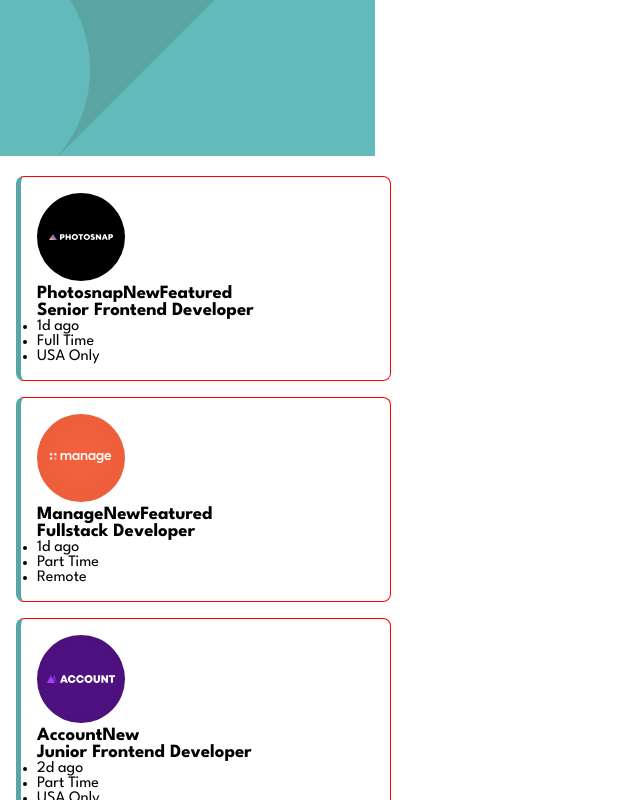
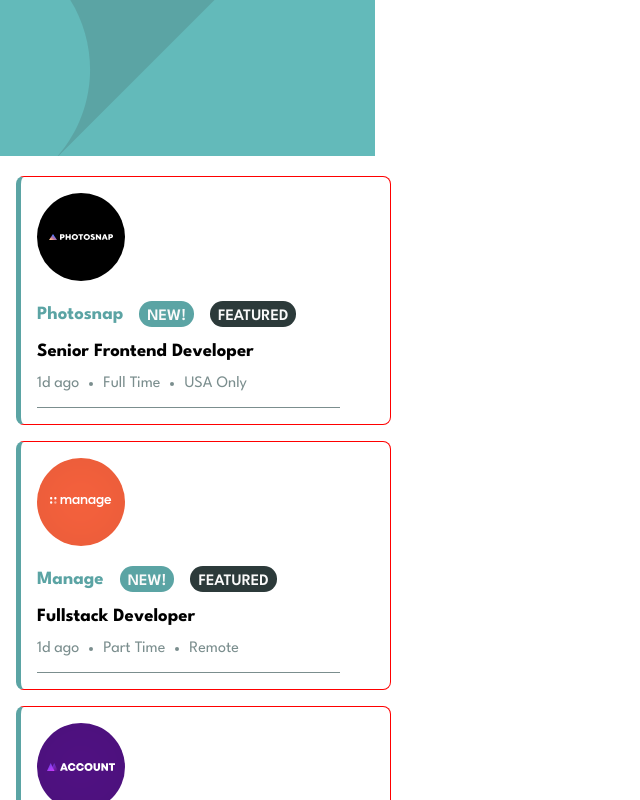
Before and after one commit to lyntee/job-listings, a React (Vite) app: page / in a window 1280 px wide. Shown: the top 800 px of the page, without its empty margins (0-640 px from the left). Built offline with nearby package versions, Linux system fonts and the light colour scheme.

Commit message:
styling to card

```diff
--- a/src/components/FeaturedTag.jsx
+++ b/src/components/FeaturedTag.jsx
@@ -1,5 +1,5 @@
 const FeaturedTag = () => {
-  return <h3>Featured</h3>;
+  return <span className="featured-tag">Featured</span>;
 };
 
 export default FeaturedTag;
--- a/src/components/NewTag.jsx
+++ b/src/components/NewTag.jsx
@@ -1,5 +1,5 @@
 const NewTag = () => {
-  return <h3>New</h3>;
+  return <span className="new-tag">New!</span>;
 };
 
 export default NewTag;
--- a/src/index.css
+++ b/src/index.css
@@ -13,6 +13,27 @@ body {
 
 header img {
   background-color: hsl(180, 29%, 50%);
+}
+
+/* New Tag, Featured Tag */
+.new-tag {
+  background-color: hsl(180, 29%, 50%);
+  color: #fafafa;
+  text-transform: uppercase;
+  padding: 0.5rem 0.5rem 0.2rem 0.5rem;
+  font-weight: 600;
+  border-radius: 0.8rem;
+  text-align: center;
+}
+
+.featured-tag {
+  background-color: hsl(180, 14%, 20%);
+  color: #fafafa;
+  text-transform: uppercase;
+  padding: 0.5rem 0.5rem 0.2rem 0.5rem;
+  font-weight: 600;
+  border-radius: 0.8rem;
+  text-align: center;
 }
 
 /* Card */
@@ -31,4 +52,31 @@ main {
 
 .company {
   display: flex;
+  align-items: center;
+  gap: 1rem;
+  margin: 1rem 0 1rem 0;
 }
+
+.company h3 {
+  color: hsl(180, 29%, 50%);
+}
+
+ul {
+  display: flex;
+  gap: 1.5rem;
+  margin: 1rem 0 1rem 0;
+}
+
+ul li:first-child {
+  list-style: none;
+}
+
+ul li {
+  color: hsl(180, 8%, 52%);
+}
+
+.line {
+  height: 1px;
+  width: 90%;
+  background-color: hsl(180, 8%, 52%);
+}
```
